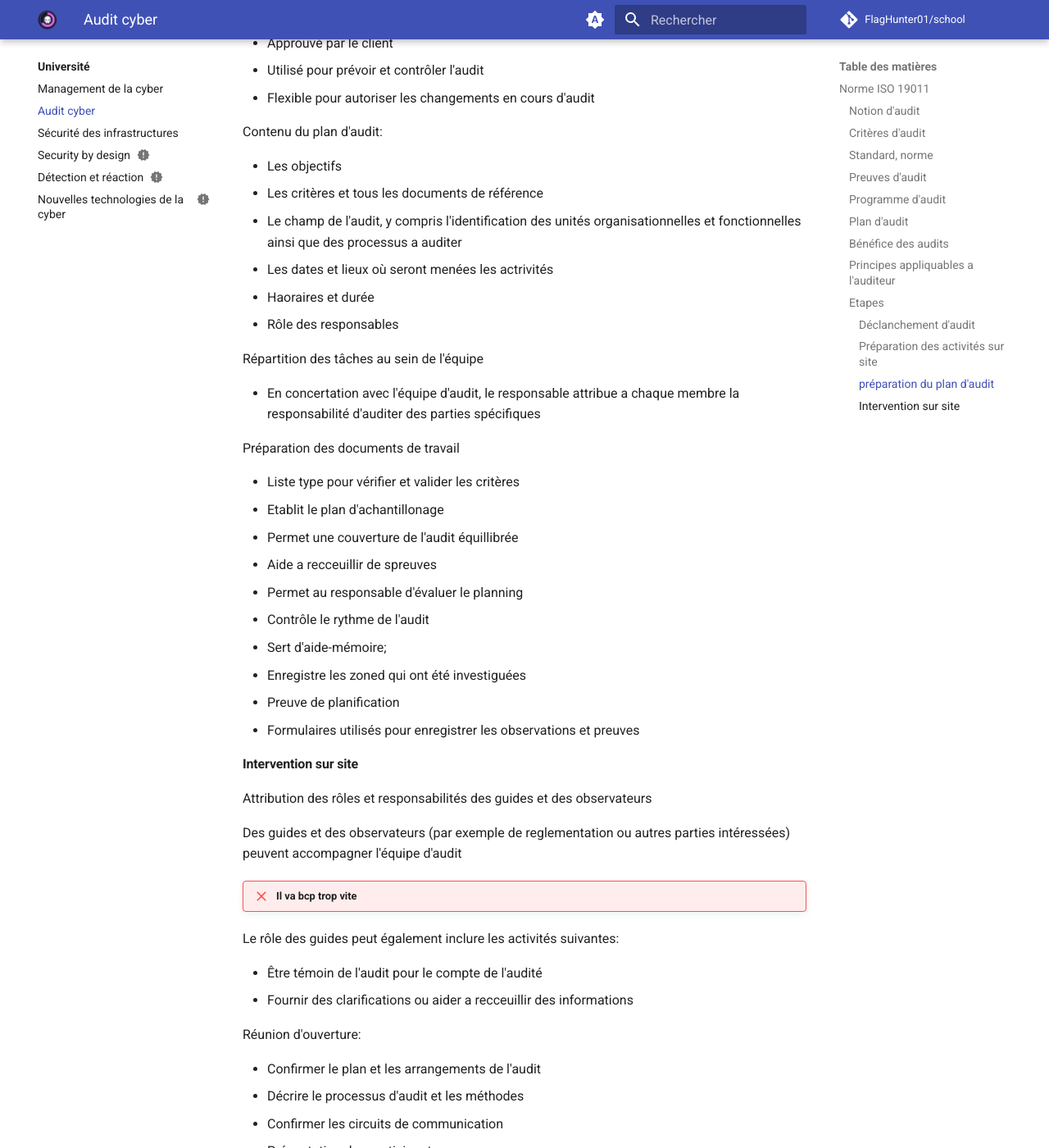
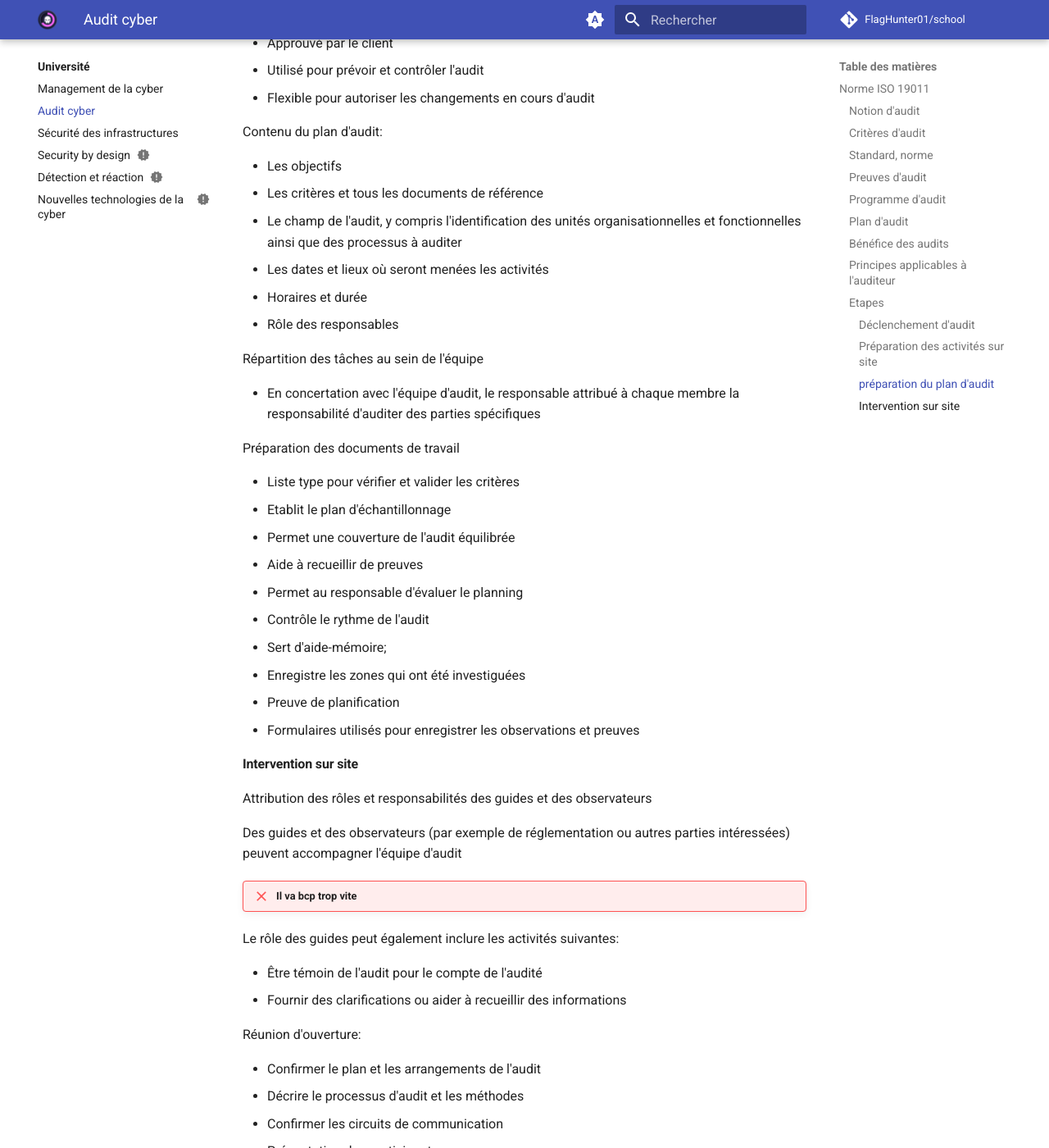
Before and after one commit to FlagHunter01/school, an MkDocs documentation site: the page built from docs/uni/audit/index.md, in a window 1280 px wide and 1400 px high, scrolled down 2786 px. Shown: the whole window at 82% size. Built offline with MkDocs 1.6.1 and Material for MkDocs 9.7.7, drawn with Linux system fonts in a browser that asks for light colours; comment, search, counter and statistics services are not loaded; some of the changed text lies outside the part shown.

Commit message:
Orthographe

```diff
--- a/docs/uni/audit/index.md
+++ b/docs/uni/audit/index.md
@@ -30,7 +30,7 @@ Enregistrements, énoncés de faits ou autres informations qui se rapportent aux
 Ensemble d'un ou plusieurs audits planifiés dans un laps de temps et dans un but déterminé.
 
 !!! info "Note"
-    Un programme d'audit comprend toutes les activités nécessaires pour la planification, l'organisation et la réalisation des audits.
+	Un programme d'audit comprend toutes les activités nécessaires pour la planification, l'organisation et la réalisation des audits.
 
 ### Plan d'audit
 
@@ -52,7 +52,7 @@ Description des activités et des dispositions nécessaires pour réaliser un au
 - Augmente la confiance et la satisfaction des clients
 - Améliore la performance opérationnelle
 
-### Principes appliquables a l'auditeur
+### Principes applicables à l'auditeur
 
 - Issus de la norme ISO 19011 - Partie 4.a, 4.b et 4.c
 
@@ -60,16 +60,16 @@ Description des activités et des dispositions nécessaires pour réaliser un au
 
 ### Etapes
 
-- Déclanchement de l'audit
+- Déclenchement de l'audit
 - Préparation des activités sur site
 - Réalisation des activités
 - Préparation, approbation et diffusion du rapport
 - Clôture
 - Suivi
 
-#### Déclanchement d'audit
+#### Déclenchement d'audit
 
-- Nomination du responsable de 'léquipe d'audit
+- Nomination du responsable de l'équipe d'audit
 - Définition des objectifs, du champs et des critères
 - Evaluation de la faisabilité
 - Constitution de l'équipe
@@ -101,25 +101,25 @@ Contenu du plan d'audit:
 
 - Les objectifs
 - Les critères et tous les documents de référence
-- Le champ de l'audit, y compris l'identification des unités organisationnelles et fonctionnelles ainsi que des processus a auditer
-- Les dates et lieux où seront menées les actrivités
-- Haoraires et durée
+- Le champ de l'audit, y compris l'identification des unités organisationnelles et fonctionnelles ainsi que des processus à auditer
+- Les dates et lieux où seront menées les activités
+- Horaires et durée
 - Rôle des responsables
 
 Répartition des tâches au sein de l'équipe
 
-- En concertation avec l'équipe d'audit, le responsable attribue a chaque membre la responsabilité d'auditer des parties spécifiques
+- En concertation avec l'équipe d'audit, le responsable attribué à chaque membre la responsabilité d'auditer des parties spécifiques
 
 Préparation des documents de travail
 
 - Liste type pour vérifier et valider les critères
-  - Etablit le plan d'achantillonage
-  - Permet une couverture de l'audit équillibrée
-  - Aide a recceuillir de spreuves
+  - Etablit le plan d'échantillonnage
+  - Permet une couverture de l'audit équilibrée
+  - Aide à recueillir de preuves
   - Permet au responsable d'évaluer le planning
   - Contrôle le rythme de l'audit
   - Sert d'aide-mémoire;
-  - Enregistre les zoned qui ont été investiguées
+  - Enregistre les zones qui ont été investiguées
   - Preuve de planification
 - Formulaires utilisés pour enregistrer les observations et preuves
 
@@ -127,14 +127,14 @@ Préparation des documents de travail
 
 Attribution des rôles et responsabilités des guides et des observateurs
 
-Des guides et des observateurs (par exemple de reglementation ou autres parties intéressées) peuvent accompagner l'équipe d'audit
+Des guides et des observateurs (par exemple de réglementation ou autres parties intéressées) peuvent accompagner l'équipe d'audit
 
 !!! failure "Il va bcp trop vite"
 
 Le rôle des guides peut également inclure les activités suivantes:
 
 - Être témoin de l'audit pour le compte de l'audité
-- Fournir des clarifications ou aider a recceuillir des informations
+- Fournir des clarifications ou aider à recueillir des informations
 
 Réunion d'ouverture:
 
@@ -144,31 +144,31 @@ Réunion d'ouverture:
 
 - Présentation des participants
 - Confirmation des objectifs, du champs et des critères de l'audit
-- Confirmation avec l'audité des horraires et dispositions
+- Confirmation avec l'audité des horaires et dispositions
 - Méthodes et procédures utilisées
 - Confirmation des circuits de communication
 
 Réalisation d'une revue de documents au cours de l'audit
 
-- Revue des documents pertinents du système de management, y compris des entregistrements, et détermination de leur adéquation par rapport aux critères d'audit
+- Revue des documents pertinents du système de management, y compris des enregistrements, et détermination de leur adéquation par rapport aux critères d'audit
 
 - Etablissement des processus et leur interactions
-- Remontée des problèles de documentation
+- Remontée des problèmes de documentation
 - Décision si le l'audit doit continuer
 
-Recceuil et vériifcation des informations
+Recueil et vérification des informations
 
 - Demander l'accord de l'audité avant de prendre un élément d'information
 - Ne pas s'attarder si l'échantillon ne révèle pas de non-conformités
-- L'absence de non-conformités dans l'éxchantillon ne veut pas dire qu'il n'y a pas de non-conformités dans le système
+- L'absence de non-conformités dans l'échantillon ne veut pas dire qu'il n'y a pas de non-conformités dans le système
 - S'assurer que ceci est bien clair pour l'auditeur et l'audité
 - Il est de la responsabilité de l'audité de contrôler toutes les zones de son système
 
 C'est l'auditeur qui détermine la taille de l'échantillon
 
 - La taille de l'échantillon sera basée sur le volume, le temps et les problématiques déjà rencontrées
-- Rappeler que les preuves d'audit recceillies sont basées sur l'échantilllonnage
+- Rappeler que les preuves d'audit recueillies sont basées sur l'échantillonnage
 - Toujours rappeler les limites et les incertitudes de la méthode d'échantillonnage.
 
 !!! failure "Pour l'instant j'arrête là"
-    Si on a le cours je vais update, mais la jpp il va trop vite
+	Si on a le cours je vais update, mais la jpp il va trop vite!
```
Also changed, not shown: other parts of docs/uni/audit/index.md (+3 -3 lines).
